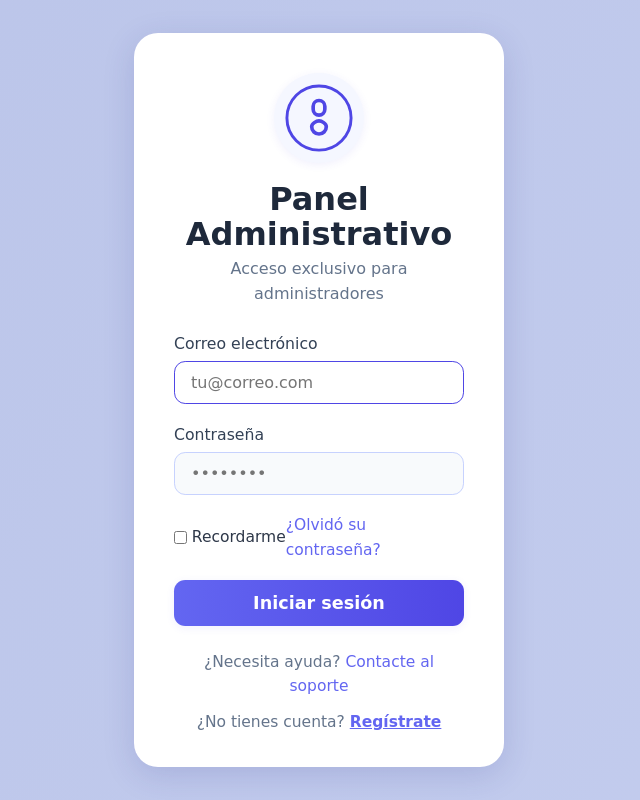
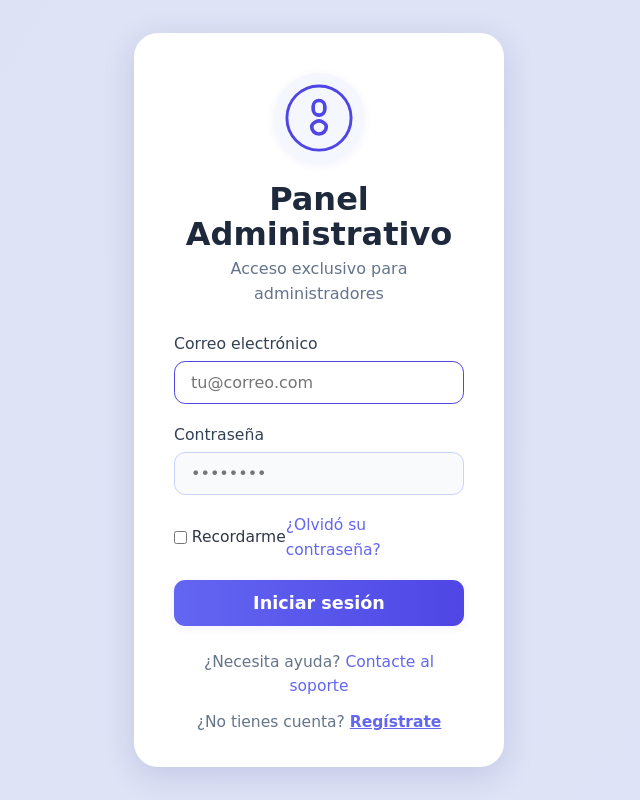
Before and after one commit to Garay-Ana/gecco-for-kinds, a React (Vite) app in the folder frontend/: page /admin/login in a window 1280 px wide. Shown: the whole page, without its empty margins (321-961 px from the left). Built offline with nearby package versions, Linux system fonts and the light colour scheme.

Commit message:
version67

```diff
--- a/frontend/src/pages/admin.css
+++ b/frontend/src/pages/admin.css
@@ -1,7 +1,7 @@
 /* Estilos modernos y profesionales para el login de administrador */
 .adminlogin-bg-gradient {
   min-height: 100vh;
-  background: linear-gradient(120deg, #9eaad8 0%, #e0e7ff 100%);
+  background: linear-gradient(120deg, #dcdfec 0%, #e0e7ff 100%);
   display: flex;
   align-items: center;
   justify-content: center;
```
Also changed, not shown: 1 other file (tests, documents, lock files or other folders).
